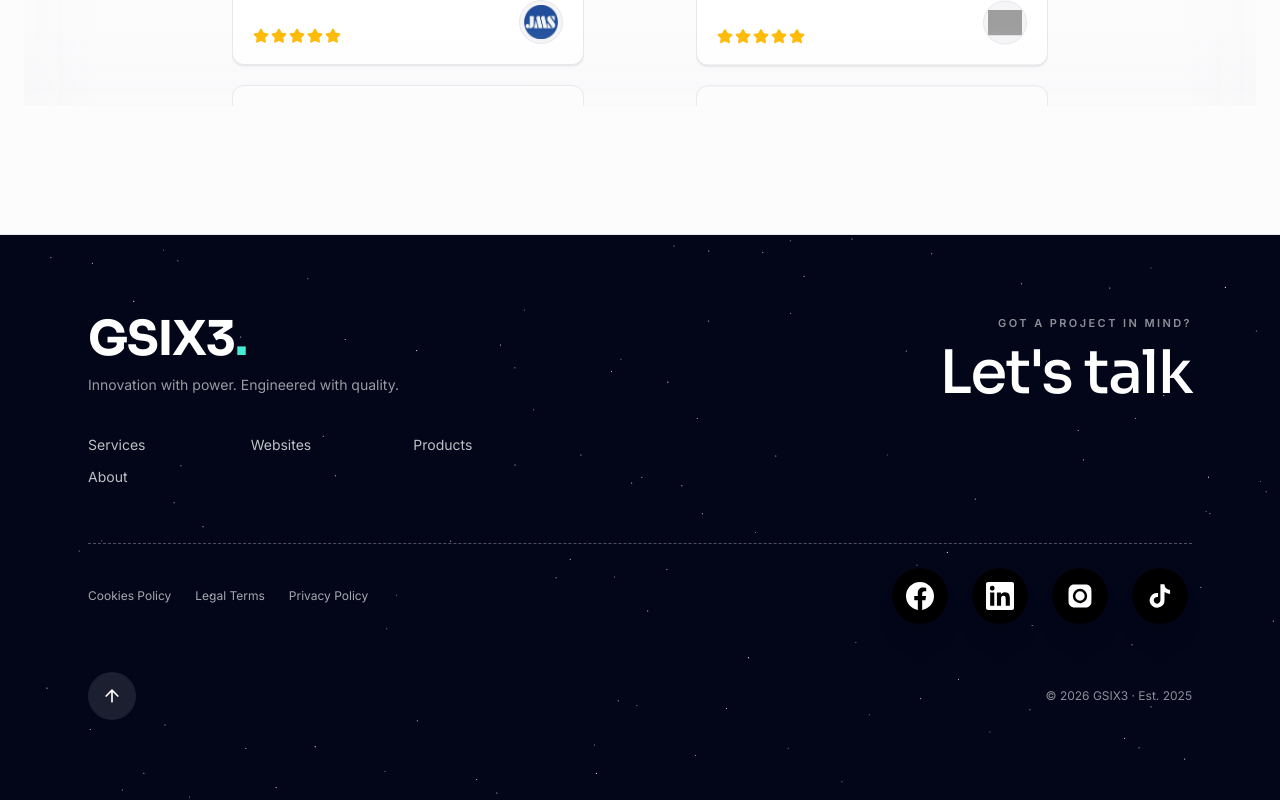
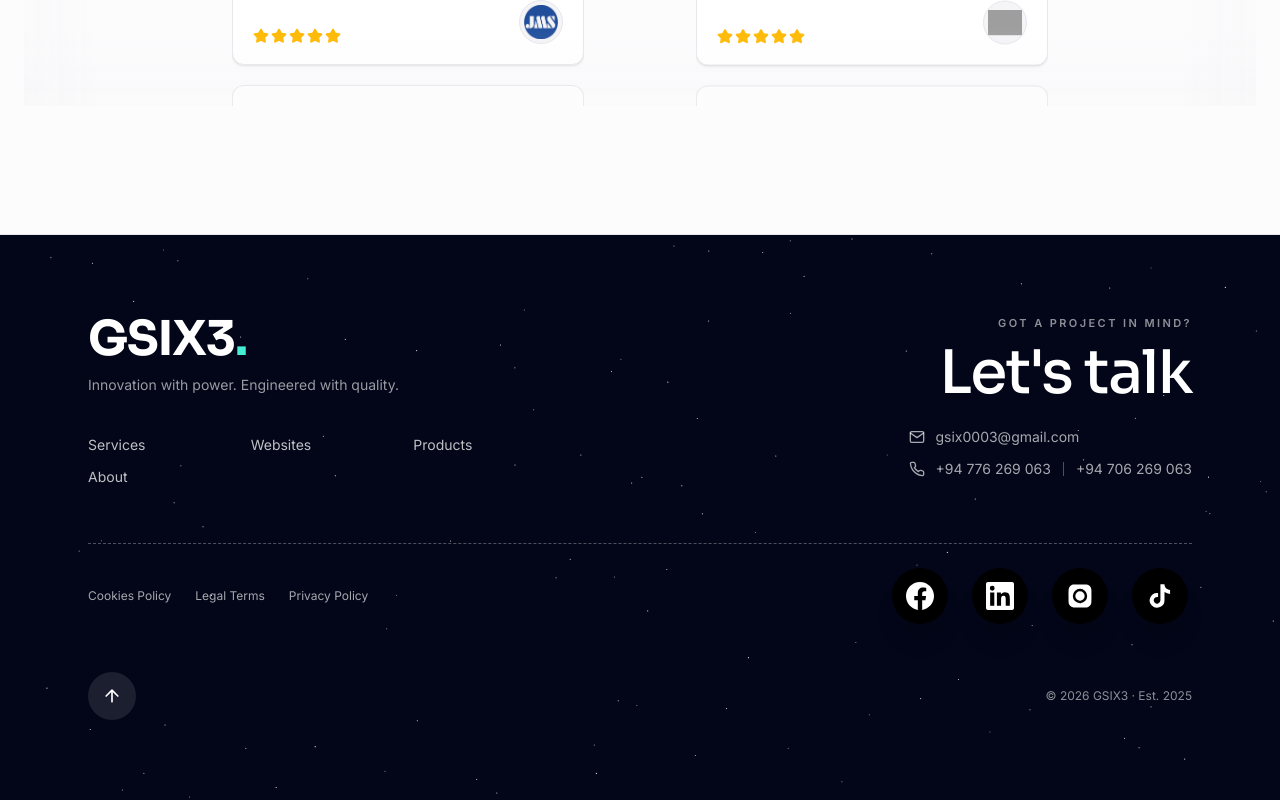
Before and after one commit to GSIX3/gsix3-website, a Next.js app: page / in a window 1280 px wide. Shown: the part 7895-8695 px from the top of the page. Built offline with nearby package versions, Linux system fonts and the light colour scheme; grey boxes are pictures that could not be loaded.

Commit message:
adding gmail and phone numbers in footer

```diff
--- a/components/layout/Footer.tsx
+++ b/components/layout/Footer.tsx
@@ -148,6 +148,77 @@
             >
               Let&apos;s talk
             </Link>
+            <div className="mt-6 flex flex-col items-start gap-3 text-left text-sm md:ml-auto">
+              <a
+                href={`mailto:${site.email}`}
+                className={cn(
+                  "inline-flex items-center gap-2.5 transition-colors",
+                  isLight ? "text-text-muted hover:text-accent" : "text-white/65 hover:text-white",
+                )}
+              >
+                <span className="flex h-4 w-4 shrink-0 items-center justify-center">
+                  <svg
+                    viewBox="0 0 24 24"
+                    fill="none"
+                    stroke="currentColor"
+                    strokeWidth={2}
+                    strokeLinecap="round"
+                    strokeLinejoin="round"
+                    aria-hidden="true"
+                    className="h-4 w-4"
+                  >
+                    <path d="M4 4h16c1.1 0 2 .9 2 2v12c0 1.1-.9 2-2 2H4c-1.1 0-2-.9-2-2V6c0-1.1.9-2 2-2z" />
+                    <path d="m22 6-10 7L2 6" />
+                  </svg>
+                </span>
+                {site.email}
+              </a>
+              <div
+                className={cn(
+                  "inline-flex items-center gap-2.5",
+                  isLight ? "text-text-muted" : "text-white/65",
+                )}
+              >
+                <span className="flex h-4 w-4 shrink-0 items-center justify-center">
+                  <svg
+                    viewBox="0 0 24 24"
+                    fill="none"
+                    stroke="currentColor"
+                    strokeWidth={2}
+                    strokeLinecap="round"
+                    strokeLinejoin="round"
+                    aria-hidden="true"
+                    className="h-4 w-4"
+                  >
+                    <path d="M22 16.92v3a2 2 0 0 1-2.18 2 19.79 19.79 0 0 1-8.63-3.07 19.5 19.5 0 0 1-6-6 19.79 19.79 0 0 1-3.07-8.67A2 2 0 0 1 4.11 2h3a2 2 0 0 1 2 1.72 12.84 12.84 0 0 0 .7 2.81 2 2 0 0 1-.45 2.11L8.09 9.91a16 16 0 0 0 6 6l1.27-1.27a2 2 0 0 1 2.11-.45 12.84 12.84 0 0 0 2.81.7A2 2 0 0 1 22 16.92z" />
+                  </svg>
+                </span>
+                <div className="inline-flex items-center gap-3">
+                  {site.phones.map((phone, index) => (
+                    <span key={phone} className="inline-flex items-center gap-3">
+                      {index > 0 ? (
+                        <span
+                          aria-hidden="true"
+                          className={cn(
+                            "h-3.5 w-px shrink-0",
+                            isLight ? "bg-border" : "bg-white/30",
+                          )}
+                        />
+                      ) : null}
+                      <a
+                        href={`tel:${phone.replace(/\s/g, "")}`}
+                        className={cn(
+                          "whitespace-nowrap transition-colors",
+                          isLight ? "hover:text-accent" : "hover:text-white",
+                        )}
+                      >
+                        {phone}
+                      </a>
+                    </span>
+                  ))}
+                </div>
+              </div>
+            </div>
           </div>
         </div>
 
--- a/content/site.ts
+++ b/content/site.ts
@@ -5,6 +5,7 @@
     "GSIX3 partners with enterprises and startups to build web applications, AI, data science, cloud, and mobile solutions that drive real business outcomes.",
   url: "https://www.gsix3.com",
   email: "gsix0003@gmail.com",
+  phones: ["+94 776 269 063", "+94 706 269 063"],
   established: "2025",
   logoVersion: "2",
   nav: [
```
